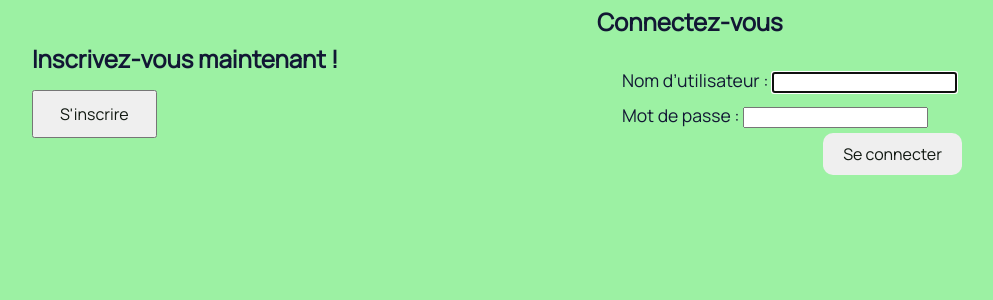
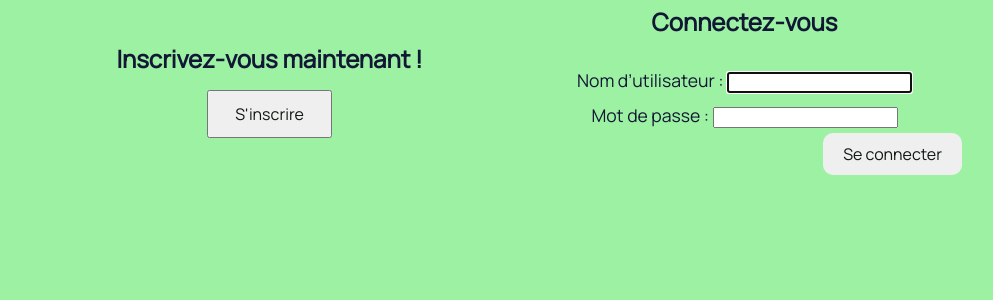
Before and after one commit to ais1-1/OC-project-09_application-web-django, a Django app: page / in a window 1280 px wide. Shown: the part 88-388 px from the top of the page, without its empty margins (133-1126 px from the left). Run offline with Django 4.2, Linux system fonts and the light colour scheme.

Commit message:
fix css and markdown

```diff
--- a/authentication/templates/authentication/login.html
+++ b/authentication/templates/authentication/login.html
@@ -1,13 +1,13 @@
 {% extends 'base.html' %}
 {% block content %}
     <div class="login">
-        <div>
+        <div class="login_cln">
             <h2>Inscrivez-vous maintenant !</h2>
             <button>
                 <a href="{% url 'signup' %}">S'inscrire</a>
             </button>
         </div>
-        <div>
+        <div class="login_cln">
             <h2>Connectez-vous</h2>
             <form method="post">
                 {{ form.as_p }}
--- a/authentication/templates/authentication/signup.html
+++ b/authentication/templates/authentication/signup.html
@@ -1,6 +1,6 @@
 {% extends 'base.html' %}
 {% block content %}
-    <h2>Inscription</h2>
+    <h2 class="centered_title">Inscrivez-vous</h2>
     {% if form.errors %}{{ form.errors }}{% endif %}
     <form method="post">
         {{ form.as_p }}
--- a/static/app.css
+++ b/static/app.css
@@ -23,6 +23,10 @@ h1 {
 h2 {
   margin-bottom: 15px;
   color: #121734;
+}
+
+.centered_title {
+  text-align: center;
 }
 
 p {
@@ -63,6 +67,10 @@ nav a {
   padding: 5px;
 }
 
+.login_cln {
+  width: 50%;
+  text-align: center;
+}
 
 .checked {
   color: orange;
```
Also changed, not shown: README.md.
